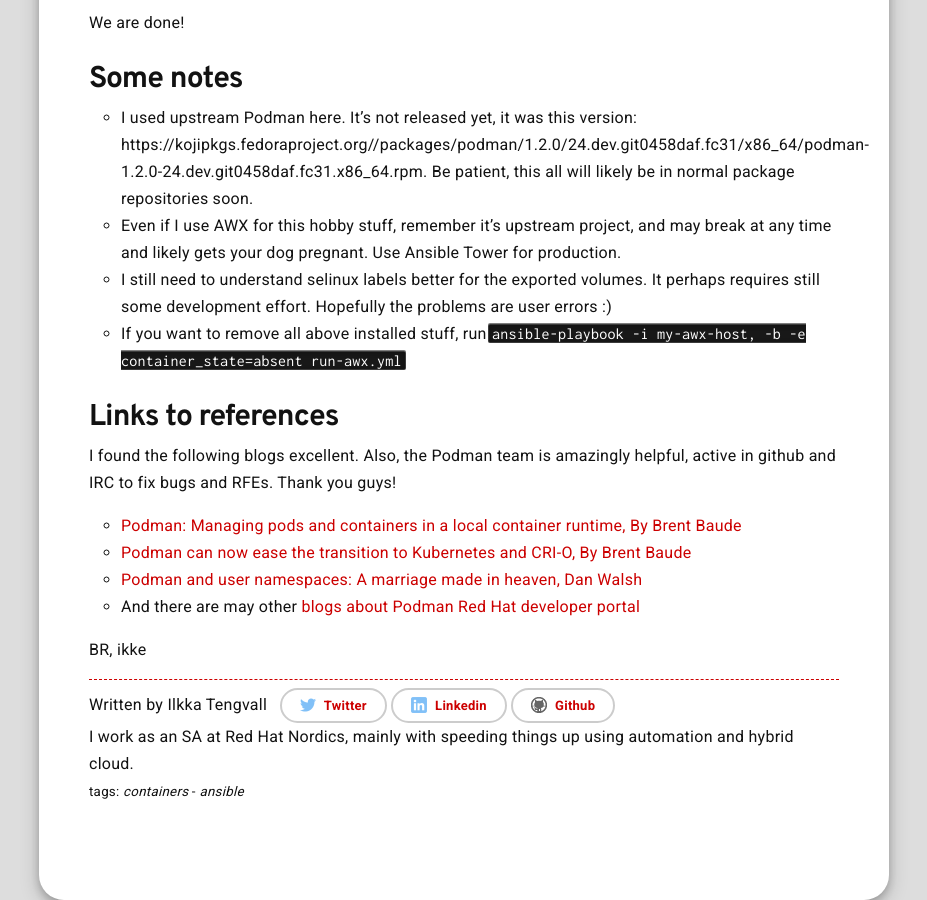
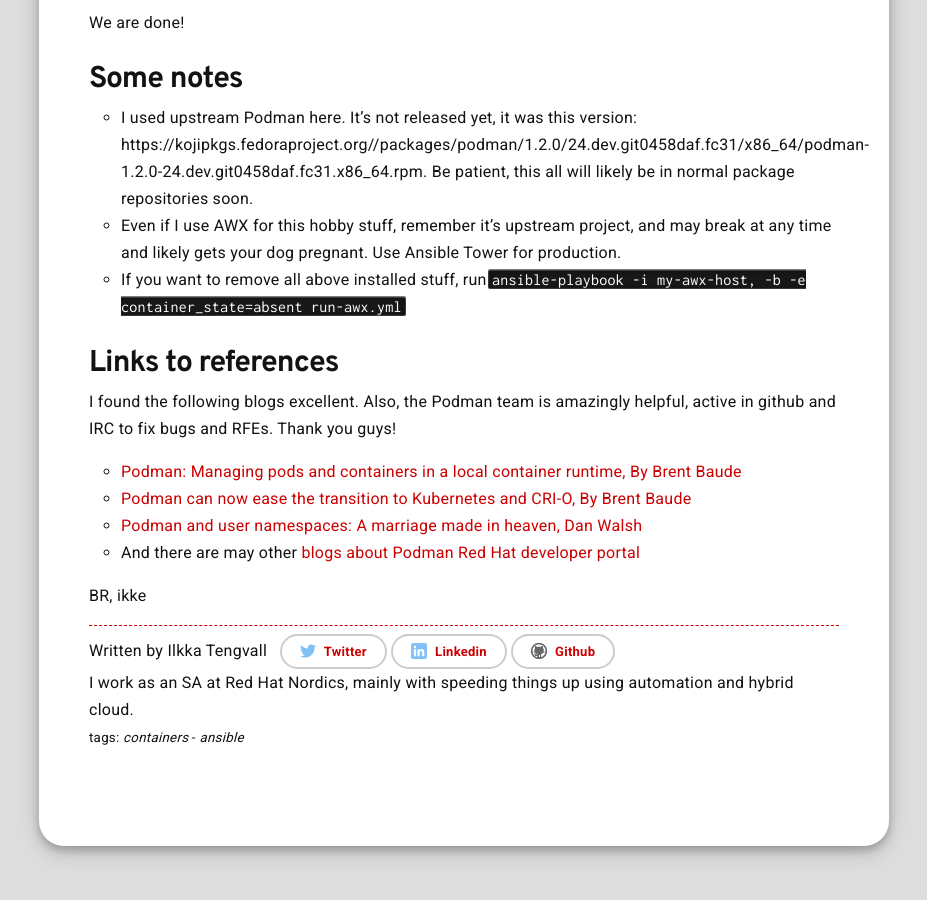
Before and after one commit to RedHatNordicsSA/RedHatNordicsSA.github.io, a Jekyll site: the page built from _posts/2019-03-25-ansible-podman-containers-2.markdown, in a window 1280 px wide and 900 px high, scrolled down 8145 px. Shown: the whole window, without its empty margins (176-1103 px from the left). Built offline with Jekyll 4.4.1, drawn with Linux system fonts in a browser that asks for light colours.

````diff
--- a/_posts/2019-03-25-ansible-podman-containers-2.markdown
+++ b/_posts/2019-03-25-ansible-podman-containers-2.markdown
@@ -280,9 +280,6 @@
 * Even if I use AWX for this hobby stuff, remember it's upstream project, and
   may break at any time and likely gets your dog pregnant. Use Ansible Tower
   for production.
-* I still need to understand selinux labels better for the exported volumes.
-  It perhaps requires still some development effort. Hopefully the problems are
-  user errors :)
 * If you want to remove all above installed stuff, run
   ```ansible-playbook -i my-awx-host, -b -e container_state=absent run-awx.yml```
 
````
